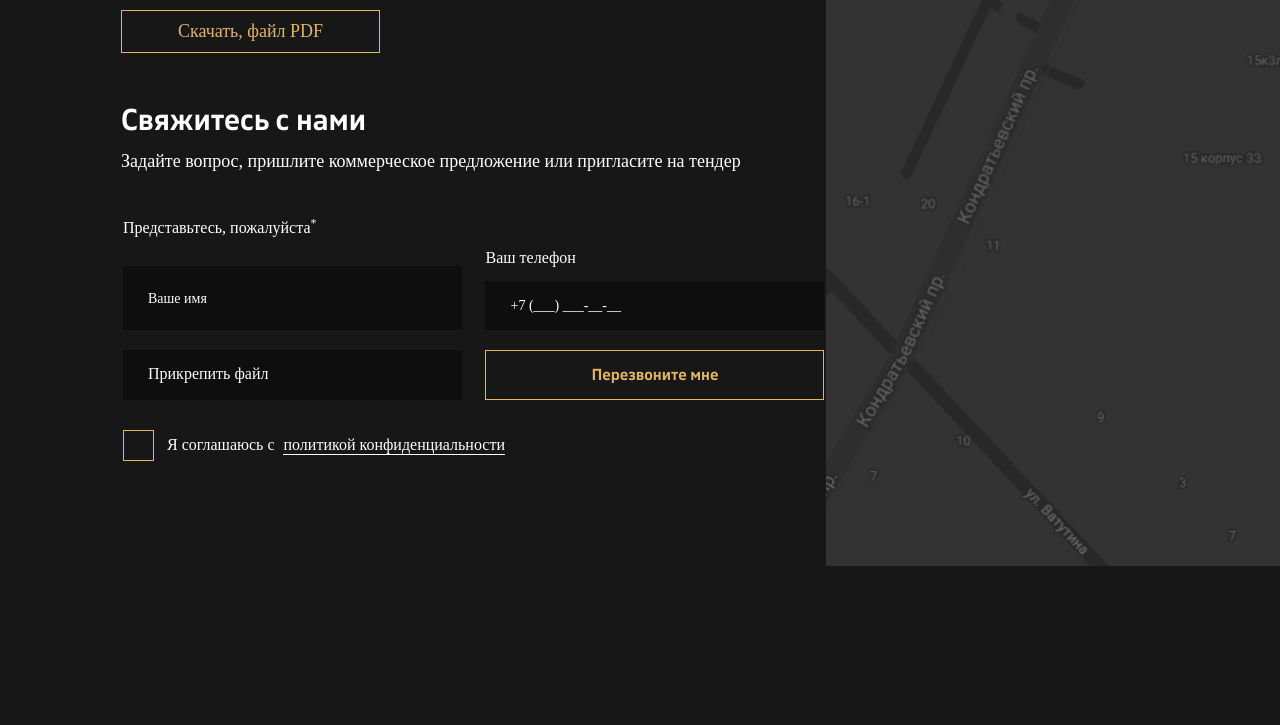
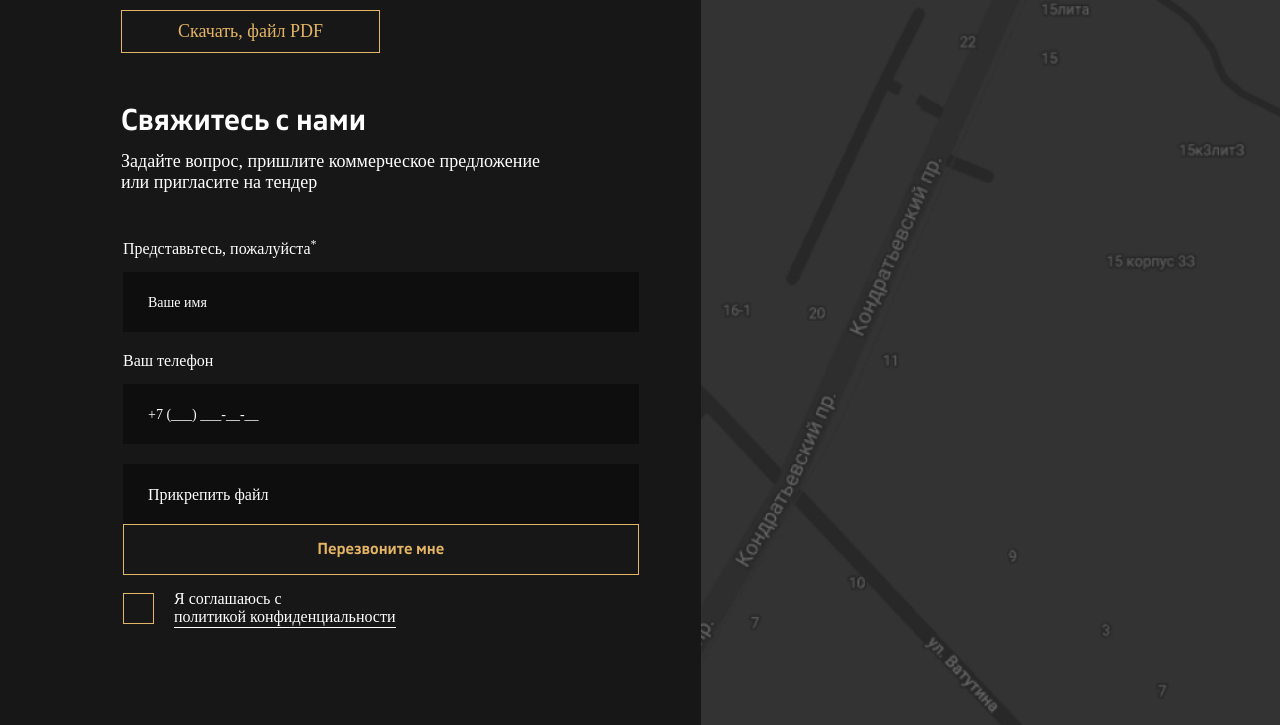
Before and after one commit to eberts-dev/skInfrastructure, a website built with webpack: page src/contact.html in a window 1280 px wide. Shown: the part 738-1463 px from the top of the page. Before the commit the page ends 1304 px from the top, so only its background shows below. Built offline with nearby package versions, Linux system fonts and the light colour scheme; a web font is replaced by a local one.

Commit message:
check conflicts, add new media

```diff
--- a/src/contact.html
+++ b/src/contact.html
@@ -20,13 +20,13 @@
                         <span class="headerMenu__text"></span>
                     </a>
                 </nav>
-                <a href="index.html"><img src="../src/assets/images/main-logo.png" alt="Ск инфраструкрура"></a>
+                <a class="header__logo" href="index.html"><img src="../src/assets/images/main-logo.png" alt="Ск инфраструкрура"></a>
             </div>
             <div class="header-contact">
             <a class="header-contact__phone" href="tel:+78124016495">
                 <span class="header-contact__phone mark">+7 (812)</span> 401-64-95
             </a>
-            <a class="header-contact__btn" href="#">Обратный звонок</a>
+            <a class="header-contact__btn" href="#"><span>Обратный звонок</span></a>
             </div>
         </div>
 
@@ -59,8 +59,8 @@
                 </div>
                 <form action="#" class="form">
                     <div class="form__header">
-                    <h2 class="form__title">Свяжитесь с нами</h2>
-                    <div class="form__description">Задайте вопрос, пришлите коммерческое предложение или пригласите на тендер</div>
+                    <h2 class="form__title">Свяжитесь с&nbsp;нами</h2>
+                    <div class="form__description">Задайте вопрос, пришлите коммерческое предложение или&nbsp;пригласите на&nbsp;тендер</div>
                     </div>
                     <div class="form__data form__contact-data">
                     <fieldset>
@@ -83,12 +83,14 @@
                             </span>
                             </label>
                         </p>
-                        <button class="btn form__button" type="submit" value="Перезвоните мне">Перезвоните мне</button>
+                        <button class="btn form__button form__button-contact" type="submit" value="Перезвоните мне">Перезвоните мне</button>
 
                         <div class="form__succes form__succes-contact">
                             <input class="form__succes-input" type="checkbox" id="yes" name="interest" value="yes">
                             <label  class="form__succes-label" for="yes">
-                            Я соглашаюсь с&nbsp;<a class="form__succes-link" href="#">политикой конфиденциальности</a>
+                                <span>
+                                    Я&nbsp;соглашаюсь с <a class="form__succes-link" href="#">политикой конфиденциальности</a>
+                                </span>
                             </label>
                         </div>
                         </div>
--- a/src/styles/components/contact.scss
+++ b/src/styles/components/contact.scss
@@ -5,6 +5,10 @@ body {
 .contact-page {
   width: auto;
   margin-left: 121px;
+
+  @include media("max", "md") {
+    margin-left: 0px;
+  }
 }
 
 .header {
@@ -15,9 +19,19 @@ body {
     padding-left: 31px;
   }
 
+  @include media("max", "md") {
+    margin-left: 60px;
+  }
+
   .header__wrapper {
     display: flex;
     align-items: center;
+  }
+}
+
+.header__logo {
+  @include media("max", "md") {
+    flex-wrap: wrap;
   }
 }
 
@@ -28,9 +42,11 @@ body {
   @include media("max", "md") {
     flex-wrap: wrap;
   }
+}
 
-  .side__wrapper {
-    width: 70%;
+.side__wrapper {
+  @include media("max", "md") {
+    margin-left: 60px;
   }
 }
 
@@ -90,16 +106,21 @@ body {
 
 .form__data-contact-file-label {
   @include media("max", "lg") {
-    margin-bottom: 30px;
+    order: 1;
   }
   @include media("max", "md") {
-    margin-bottom: 0px;
+
   }
 }
 
 .form__data-contact-name, .form__data-contact-phone,
 .form__data-contact-file-label {
   background: $contact-input;
+
+  @include media("max", "xl") {
+    width: 100%;
+  }
+
 }
 
 .form__contact-data {
@@ -108,13 +129,14 @@ body {
 
 .map-contact {
   position: relative;
-  width: 45%;
+  width: 55%;
   background: url('/src/assets/images/map.jpg') no-repeat;
   background-size: cover;
 
-
   @include media("max", "md") {
     width: 100%;
+    height: 1150px;
+    position: relative;
   }
 
   &::after {
@@ -128,27 +150,62 @@ body {
     height: 57px;
     z-index: 2;
 
-    @include media("max", "xxl") {
-      right: 24em;
+    @include media("max", "md") {
+
     }
-    @include media("max", "xl") {
-      right: 9em;
-    }
-    @include media("max", "lg") {
-      position: fixed;
-      top: 36rem;
-      right: 8rem;
-    }
-
   }
 }
 
 .form__item-contact {
-  padding-top: 30px;
+  width: 320px;
+  margin-right: 0px;
+    @include media("max", "xxl") {
+      padding-top: 20px;
+    }
+    @include media("max", "xl") {
+      width: 100%;
+    }
+    @include media("max", "md") {
+      padding-top: 0px;
+    }
 }
 
 .form__succes-contact {
   @include media("max", "md") {
-    padding-top: 30px;
+    order: 3;
+    padding-top: 0px;
+    padding-bottom: 0;
+  }
+  @include media("max", "sm") {
+    order: 2;
   }
 }
+
+.form__button-contact{
+  width: 320px;
+  @include media("max", "xxl") {
+    order: 2;
+  }
+
+  @include media("max", "xl") {
+    width: 100%;
+  }
+
+  @include media("max", "md") {
+    order: 3;
+    height: 60px;
+  }
+}
+
+.form__succes-label {
+
+
+  span {
+    padding-left: 20px;
+    // display: inherit;
+
+    @include media("max", "md") {
+
+    }
+  }
+}
--- a/src/styles/index.scss
+++ b/src/styles/index.scss
@@ -215,6 +215,11 @@ fieldset {
   }
 }
 
+.header-contact {
+  display: flex;
+  align-items: center;
+}
+
 .header-contact__phone {
   font-family: 'Circe-Bold';
   font-size: 20px;
@@ -234,9 +239,6 @@ fieldset {
   @include media("max", "vs") {
     padding-right: 70px;
   }
-
-
-
 }
 
 .mark {
@@ -266,11 +268,6 @@ fieldset {
   padding: 10px 25px 10px 42px;
   position: relative;
 
-  @include media("max", "sm") {
-    display: none;
-
-  }
-
   &::before {
     content: '';
     position: absolute;
@@ -280,9 +277,24 @@ fieldset {
     left: 17px;
     top: 12px;
 
+    @include media("max", "md") {
+      top: 17px;
+    }
   }
 
+  @include media("max", "md") {
+    padding: 0;
+    height: 50px;
+    width: 50px;
 
+    span {
+      display: none;
+    }
+  }
+
+  @include media("max", "sm") {
+    display: none;
+  }
 }
 
 .visualy__hiden {
@@ -1074,6 +1086,7 @@ fieldset {
   z-index: 1;
   position: relative;
   margin-bottom: 49px;
+  margin-right: 60px;
 }
 
 .form__header {
@@ -1081,11 +1094,14 @@ fieldset {
 }
 
 .form__wrapper {
-  max-width: 713px;
+  max-width: 714px;
   display: flex;
   flex-wrap: wrap;
-  justify-content: space-between;
   padding-bottom: 20px;
+
+  @include media("max", "xl") {
+    flex-direction: column;
+  }
 
   @include media("max", "sm") {
     padding-bottom: 0;
@@ -1106,9 +1122,15 @@ fieldset {
 .form__item {
   display: flex;
   flex-wrap: wrap;
-  max-width: 339px;
+  max-width: 320px;
+  margin-right: 34px;
   order: 1;
   position: relative;
+
+  @include media("max", "xl") {
+    max-width: 100%;
+    margin-right: 0;
+  }
 
   @include media("max", "sm") {
     max-width: 100%;
@@ -1123,7 +1145,7 @@ fieldset {
   color: $white;
 
   @include media("max", "lg") {
-    width: 270px;
+
   }
 
 }
@@ -1145,8 +1167,9 @@ fieldset {
     background: $main-input;
     color: $white;
     border: none;
-    padding: 15px 25px;
+    padding: 0 25px;
     width: 339px;
+    height: 60px;
     border-color: transparent;
     outline-color: $akcent;
 
@@ -1171,7 +1194,7 @@ fieldset {
       font-size: 14px;
     }
 
-    @include media("max", "sm") {
+    @include media("max", "xl") {
       width: 100%;
     }
 
@@ -1192,8 +1215,10 @@ fieldset {
 .form__file-label {
   color: $white;
   font-family: 'Gilam-Book';
-  padding: 15px 25px;
+  padding: 15px 25px 0 25px;
+  line-height: 2;
   width: 339px;
+  height: 45px;
   background: $background-dark;
   position: relative;
 
@@ -1209,6 +1234,9 @@ fieldset {
     }
 }
 
+.contact {
+  padding-right: 20px;
+}
 
 .form__file-marker {
   float: right;
@@ -1249,9 +1277,13 @@ input[type=file]:focus + .form__file-label {
 }
 
 .form__succes {
-  padding-top: 30px;
-  padding-bottom: 30px;
+  padding-top: 15px;
+  padding-bottom: 25px;
   order: 3;
+
+  @include media("max", "xxl") {
+    order: 2;
+  }
   @include media("max", "md") {
     order: 2;
     padding-top: 0;
@@ -1291,7 +1323,6 @@ input[type=file]:focus + .form__file-label {
     flex-grow: 0;
     border: 1px solid $akcent;
     border-radius: 0;
-    margin-right: 13px;
     background-repeat: no-repeat;
     background-position: center center;
     background-size: 50% 50%;
@@ -1310,7 +1341,6 @@ input[type=file]:focus + .form__file-label {
   display: block;
   cursor: pointer;
   color: $white;
-  margin-left: 5px;
   border-bottom: 1px solid $white;
 
   @include media("max", "sm") {
--- a/src/styles/mixin.scss
+++ b/src/styles/mixin.scss
@@ -2,7 +2,7 @@
 $xxl-width: 1640px;
 $xl-width: 1465px;
 $lg-width: 1200px;
-$md-width: 940px;
+$md-width: 960px;
 $sm-width: 740px;
 $xm-width: 568px;
 $xs-width: 390px;
@@ -21,9 +21,7 @@ $sizes: ("vs":$vs-width, "xs":$xs-width, "xm":$xm-width, "sm":$sm-width, "md":$m
   }
 }
 
-
 // @include media("max", "md") {}
-
 
 // INITIAL
 
```
Also changed, not shown: src/index.html (+2 -2 lines).
